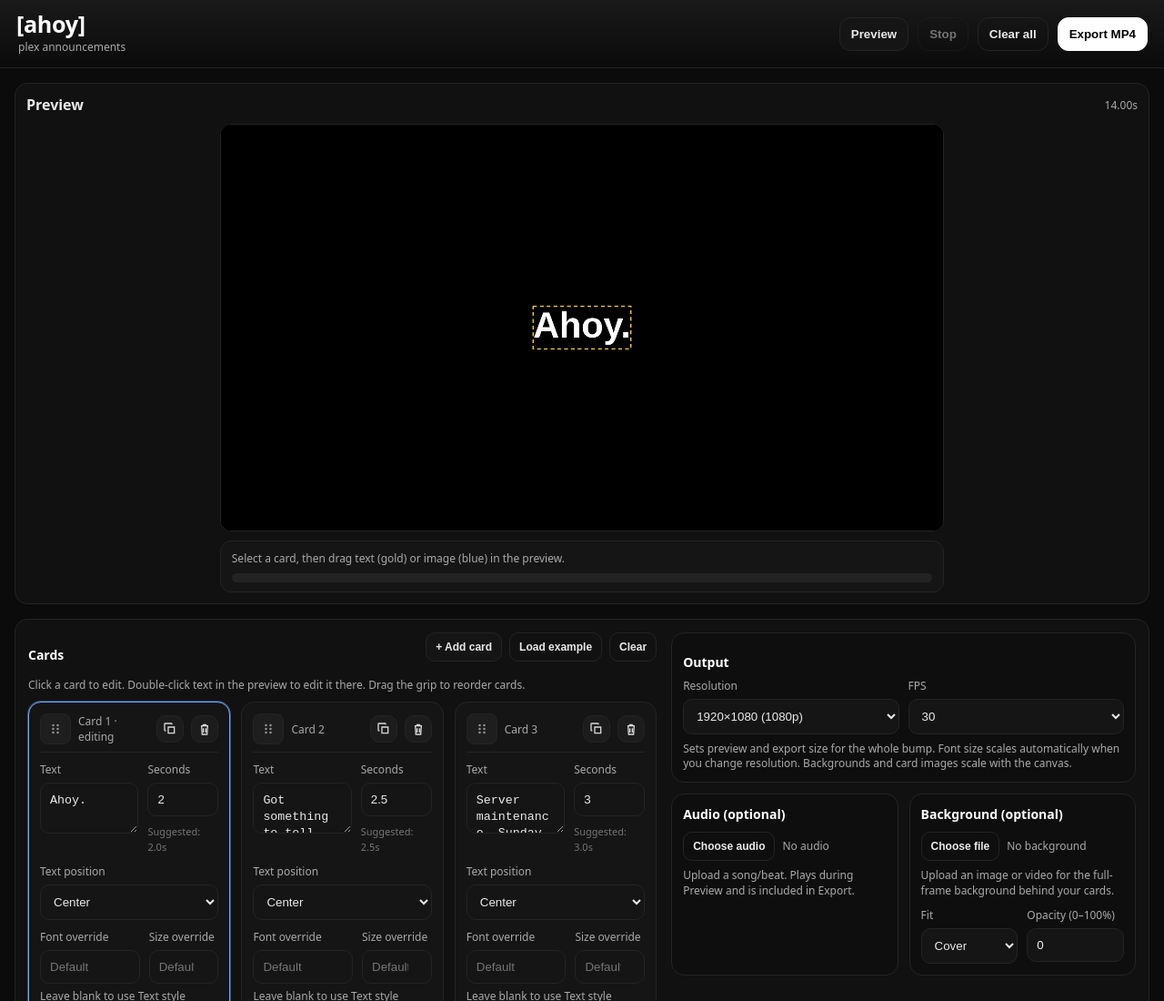
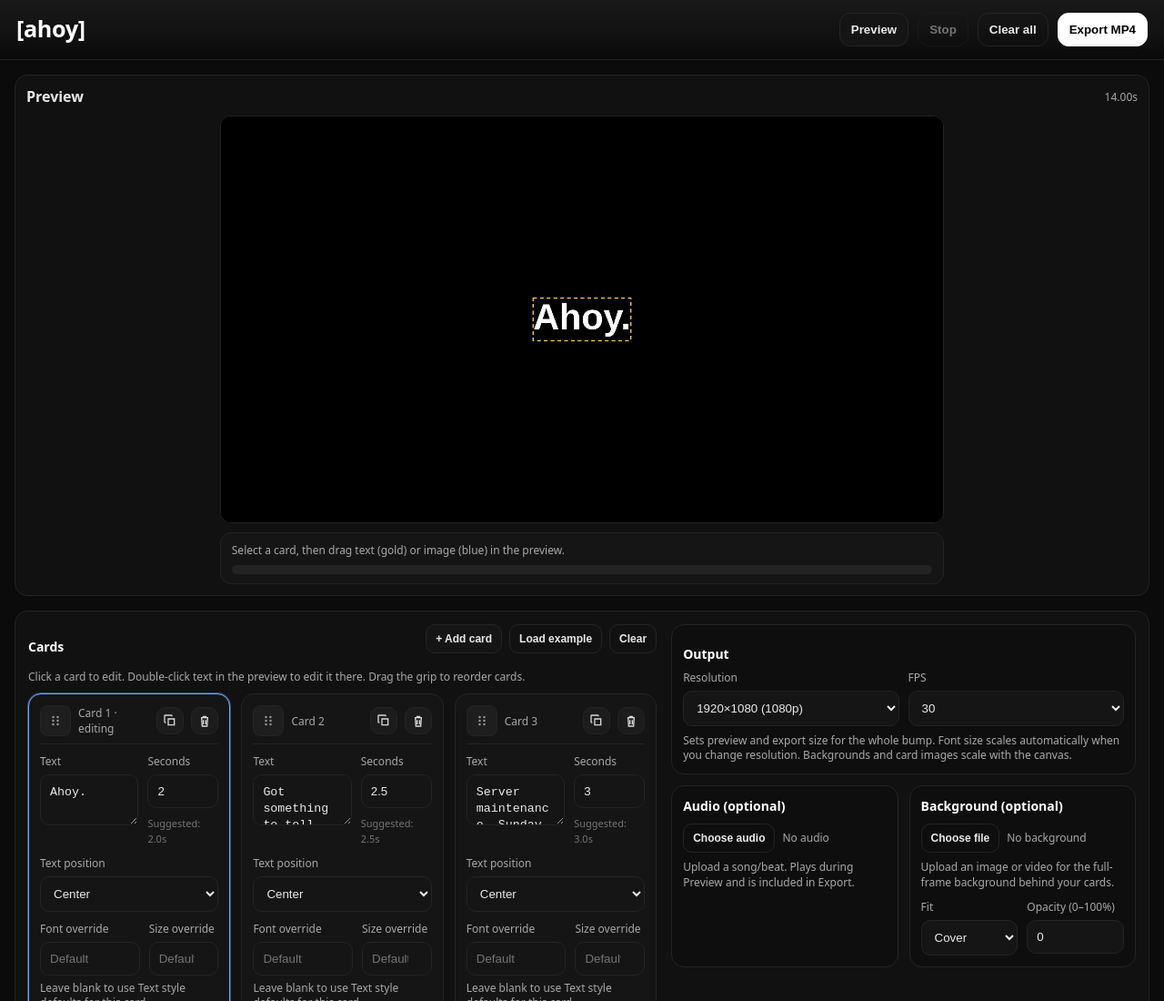
Before and after one commit to Lawgics/ahoy-bump-maker, a plain HTML site: page web/index.html in a window 1280 px wide. Shown: the top 1100 px of the page at 91% size. Drawn offline with Linux system fonts and the light colour scheme.

Commit message:
Remove header subtitle for cleaner wordmark-only branding

```diff
--- a/web/index.html
+++ b/web/index.html
@@ -13,7 +13,6 @@
   <header class="topbar">
     <div class="brand">
       <img class="brandLogo" src="./assets/ahoy-logo.svg" alt="[ahoy]" width="160" height="40" />
-      <div class="subtitle">plex announcements</div>
     </div>
 
     <div class="actions">
--- a/web/style.css
+++ b/web/style.css
@@ -28,18 +28,11 @@ body{
   top:0;
   z-index:10;
 }
-.brand{
-  display:flex;
-  flex-direction:column;
-  align-items:flex-start;
-  gap:1px;
-}
 .brandLogo{
   display:block;
   height:28px;
   width:auto;
 }
-.subtitle{font-size:12px;color:var(--muted);margin-left:2px}
 
 .appFooter{
   padding:12px 16px 20px;
```
